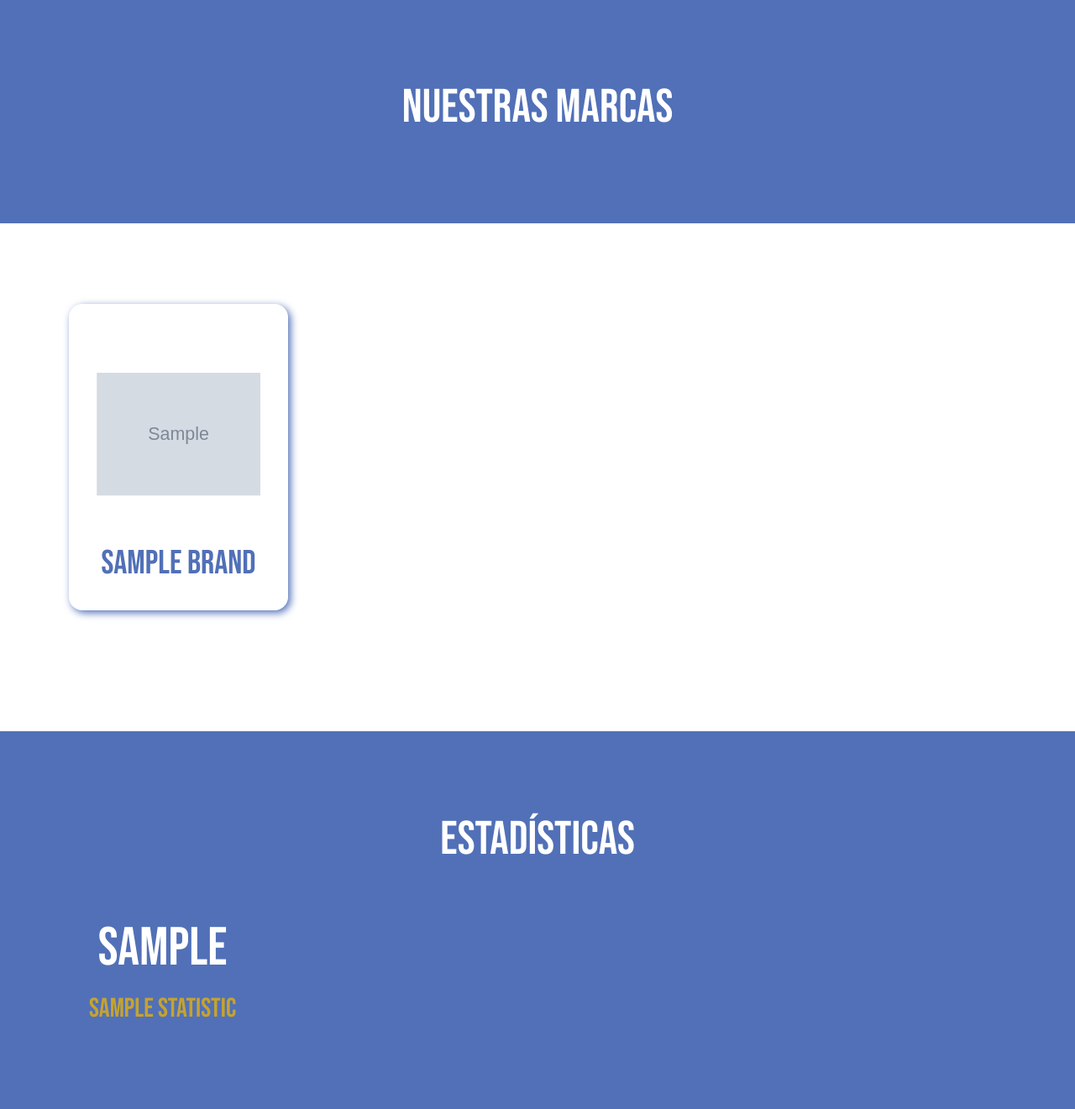
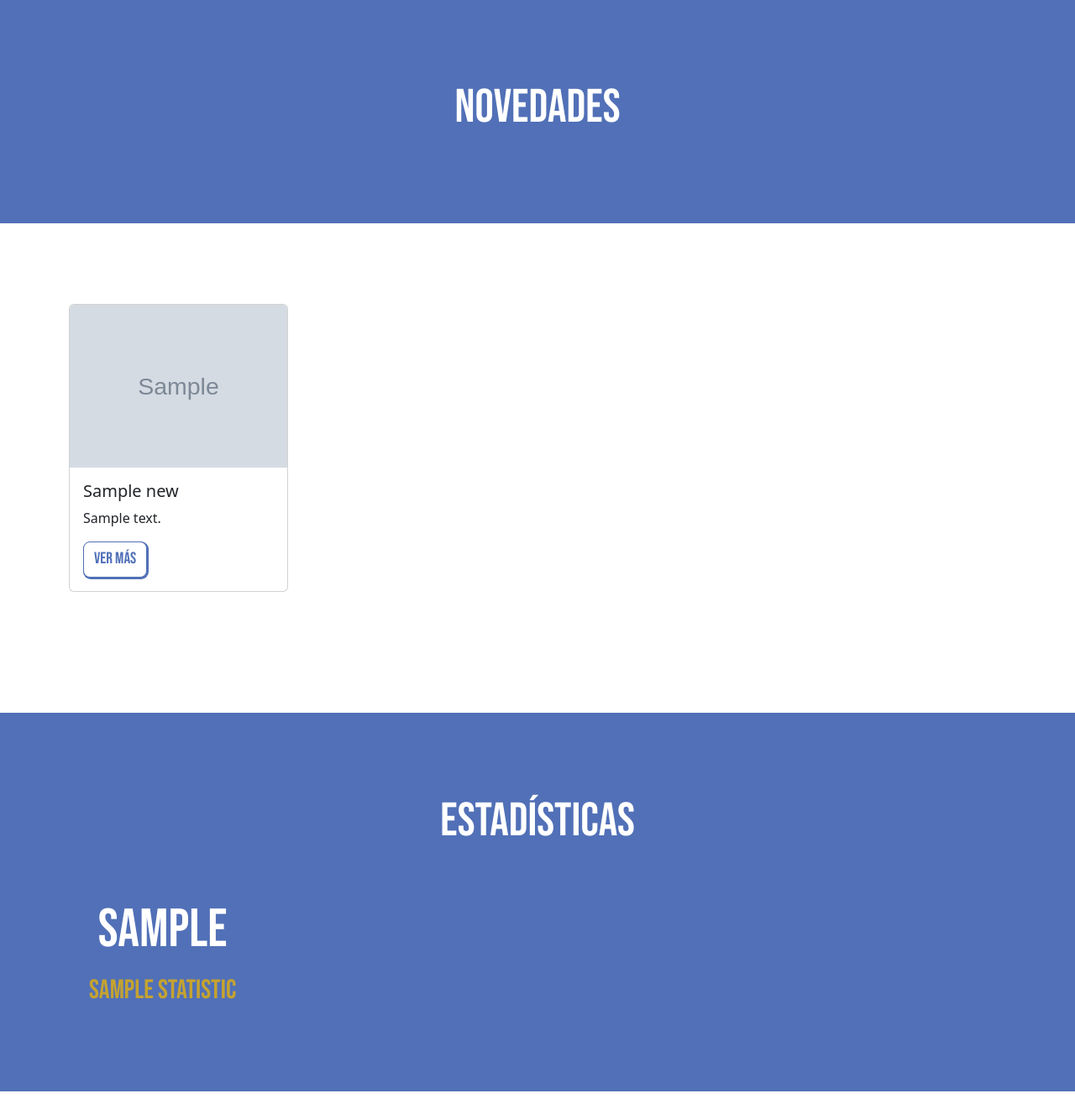
Before and after one commit to jonwilm/isakito, a Django app: template templates/front/novedades.html in a window 1280 px wide. Shown: the part 103-1424 px from the top of the page at 84% size. Run offline with Django 4.2, Linux system fonts and the light colour scheme; the template is opened without the code that fills it: values that come from a table or form of the project are taken from there, others are empty; tables that the repository leaves empty hold one stand-in row (values such as "Sample post"); grey boxes marked "Sample" are stand-in pictures; some libraries are stand-ins or nearby versions.

Commit message:
Init novedades templates

```diff
--- a/templates/front/components/navbar.html
+++ b/templates/front/components/navbar.html
@@ -26,7 +26,7 @@
               <a class="nav-link {% if itemActive == 'marcas' %}active{% endif %}" href="{% url 'productos_app:marcas' %}">NUESTRAS MARCAS</a>
             </li>
             <li class="nav-item mt-3 mt-lg-0">
-              <a class="nav-link {% if itemActive == 'novedades' %}active{% endif %}" href="#">NOVEDADES</a>
+              <a class="nav-link {% if itemActive == 'novedades' %}active{% endif %}" href="{% url 'productos_app:novedades' %}">NOVEDADES</a>
             </li>
             <li class="nav-item mt-3 mt-lg-0">
               <a class="nav-link {% if itemActive == 'puntos' %}active{% endif %}" href="#">PUNTOS DE VENTA</a>
--- a/templates/front/novedades.html
+++ b/templates/front/novedades.html
@@ -4,7 +4,7 @@
 {% block title %}Inicio{% endblock title %}
 
 {% block stylesheet %}
-<link rel="stylesheet" href="{% static 'front/assets/css/marcas.css' %}">
+<link rel="stylesheet" href="{% static 'front/assets/css/novedades.css' %}">
 {% endblock stylesheet %}
 
 {% block css %}
@@ -15,20 +15,20 @@
 {% block content %}
 {% include 'front/components/navbar.html' with itemActive="marcas" %}
 
-{% include 'front/components/titulo-interna.html' with tituloInterna="NUESTRAS MARCAS" %}
+{% include 'front/components/titulo-interna.html' with tituloInterna="NOVEDADES" %}
 
-<div class="marcas py-5">
+<div class="novedades py-5">
   <div class="container py-5">
     <div class="row">
-      {% for brand in brands %}
+      {% for news in newsList %}
       <div class="col-6 col-md-3 mb-5">
-        <div class="content">
-          <a href="{% url 'productos_app:marca' brand.slug %}">
-            <div class="content-img">
-              <img src="{{ brand.logo.url }}" alt="" class="w-75">
-            </div>
-            <h2 class="text-bebas text-center text-blue display-6">{{ brand.name }}</h2>
-          </a>
+        <div class="card w-100">
+          <img src="{{ news.image.url }}" class="card-img-top" alt="...">
+          <div class="card-body">
+            <h5 class="card-title">{{ news.title }}</h5>
+            <p class="card-text">{{ news.description }}</p>
+            <a href="#" class="btn btn-white-blue">Ver más</a>
+          </div>
         </div>
       </div>
       {% endfor %}
```
Also changed, not shown: templates/front/novedad.html (+5 -73 lines).
